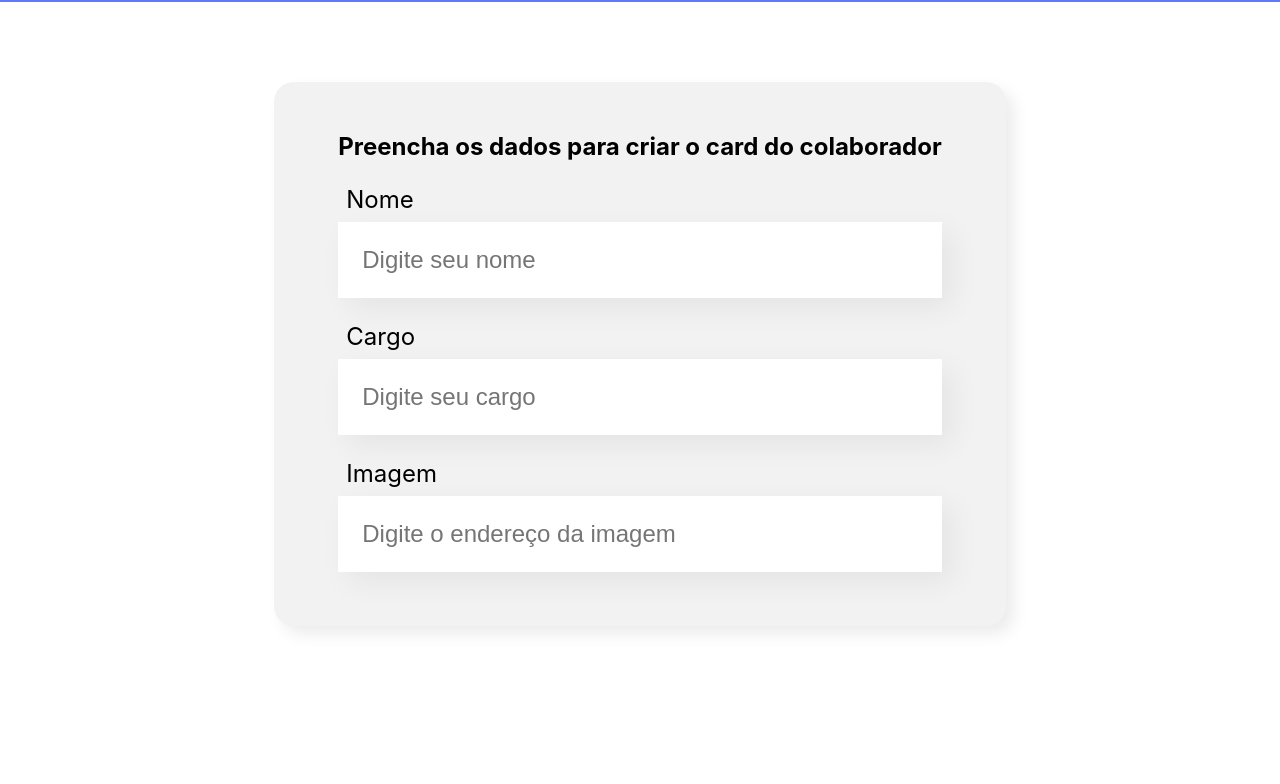
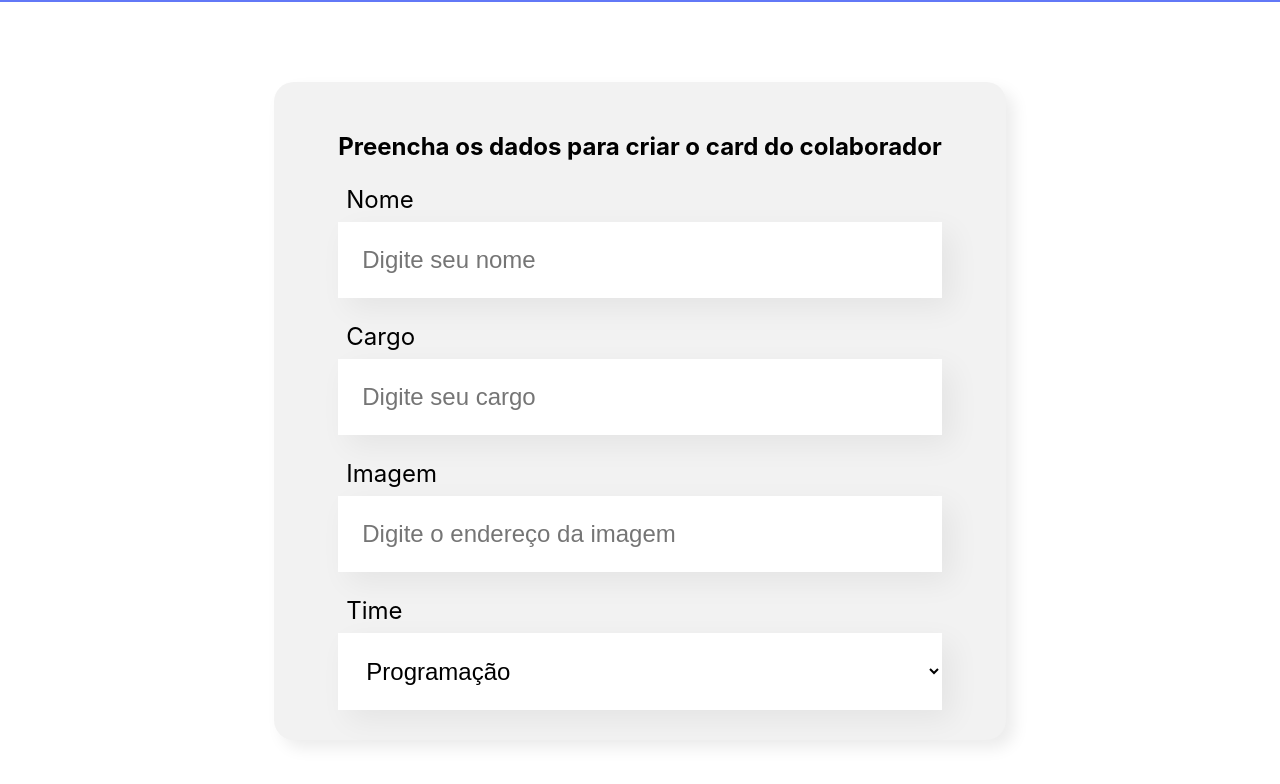
Before and after one commit to wvitu/organo, a React (Create React App) app: page / in a window 1280 px wide. Shown: the part 496-1280 px from the top of the page. Before the commit the page ends 1202 px from the top, so only its background shows below. Built offline with nearby package versions, Linux system fonts and the light colour scheme.

Commit message:
Lista dos times
Lista times definido e criado

```diff
--- a/src/componentes/Formulario/index.js
+++ b/src/componentes/Formulario/index.js
@@ -1,7 +1,18 @@
 import './Formulario.css';
 import CampoTexto from '../CampoTexto';
+import ListaSuspensa from '../ListaSuspensa';
 
 const Formulario = () => {
+
+    const times = [
+        'Programação',
+        'Front-End',
+        'Data Science',
+        'Devops',
+        'UX e Design',
+        'Mobile',
+        'Inovação e Gestão',
+    ]
 
     return (
         <section className="formulario">
@@ -10,6 +21,7 @@
                 <CampoTexto label="Nome" placeholder="Digite seu nome" />
                 <CampoTexto label="Cargo" placeholder="Digite seu cargo" />
                 <CampoTexto label="Imagem" placeholder="Digite o endereço da imagem" />
+                <ListaSuspensa label="Time" itens={times}/>
             </form>
         </section>
     )
--- /dev/null
+++ b/src/componentes/ListaSuspensa/ListaSuspensa.css
@@ -0,0 +1,15 @@
+.lista-suspensa label {
+    display: block;
+    margin: 8px;
+    font-size: 24px;
+}
+
+.lista-suspensa select {
+   background-color: #fff;
+   box-shadow: 10px 10px 30px rgba(0, 0, 0, 0.06);
+   width: 100%;
+   border: none;
+   font-size: 24px;
+    padding: 24px;
+    box-sizing: border-box;
+}
--- /dev/null
+++ b/src/componentes/ListaSuspensa/index.js
@@ -0,0 +1,20 @@
+import './ListaSuspensa.css'
+
+const ListaSuspensa = (props) => {
+
+    console.log(props.itens)
+
+    return (
+        <div className="lista-suspensa">
+            <label>{props.label}</label>
+            <select>
+                {props.itens.map(item => {
+                    return <option key={item}>{item}</option>
+                })}
+            </select>
+        </div>
+    )
+
+}
+
+export default ListaSuspensa
```
